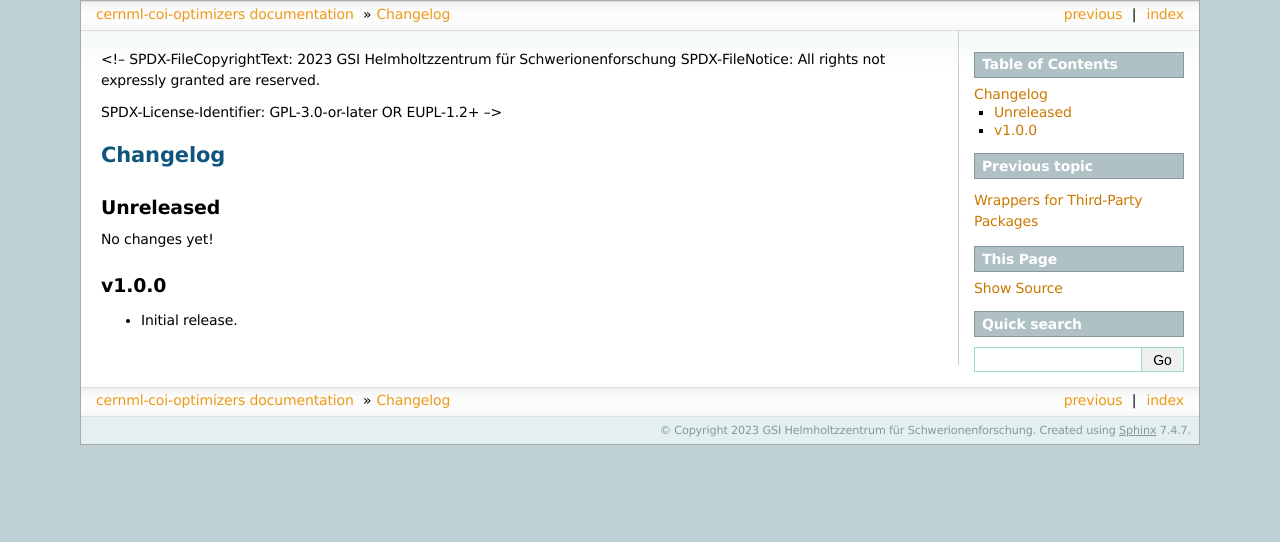
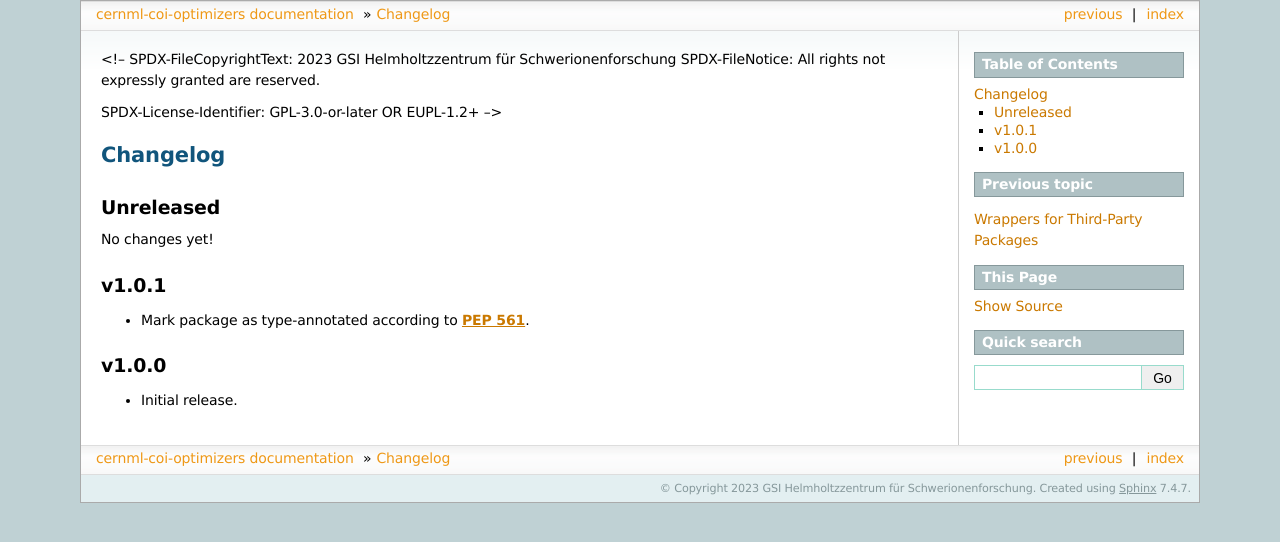
Before and after one commit to geoff-project/coi-optimizers, a Sphinx documentation site: the page built from docs/changelog.rst, in a window 1280 px wide. Shown: the top 542 px of the page. Built offline with Sphinx 7.4.7, drawn with Linux system fonts in a browser that asks for light colours; the version number could not be read and is left out.

Commit message:
Bump version.

```diff
--- a/docs/changelog.rst
+++ b/docs/changelog.rst
@@ -13,6 +13,11 @@ Unreleased
 
 No changes yet!
 
+v1.0.1
+------
+
+- Mark package as type-annotated according to :pep:`561`.
+
 v1.0.0
 ------
 
```
